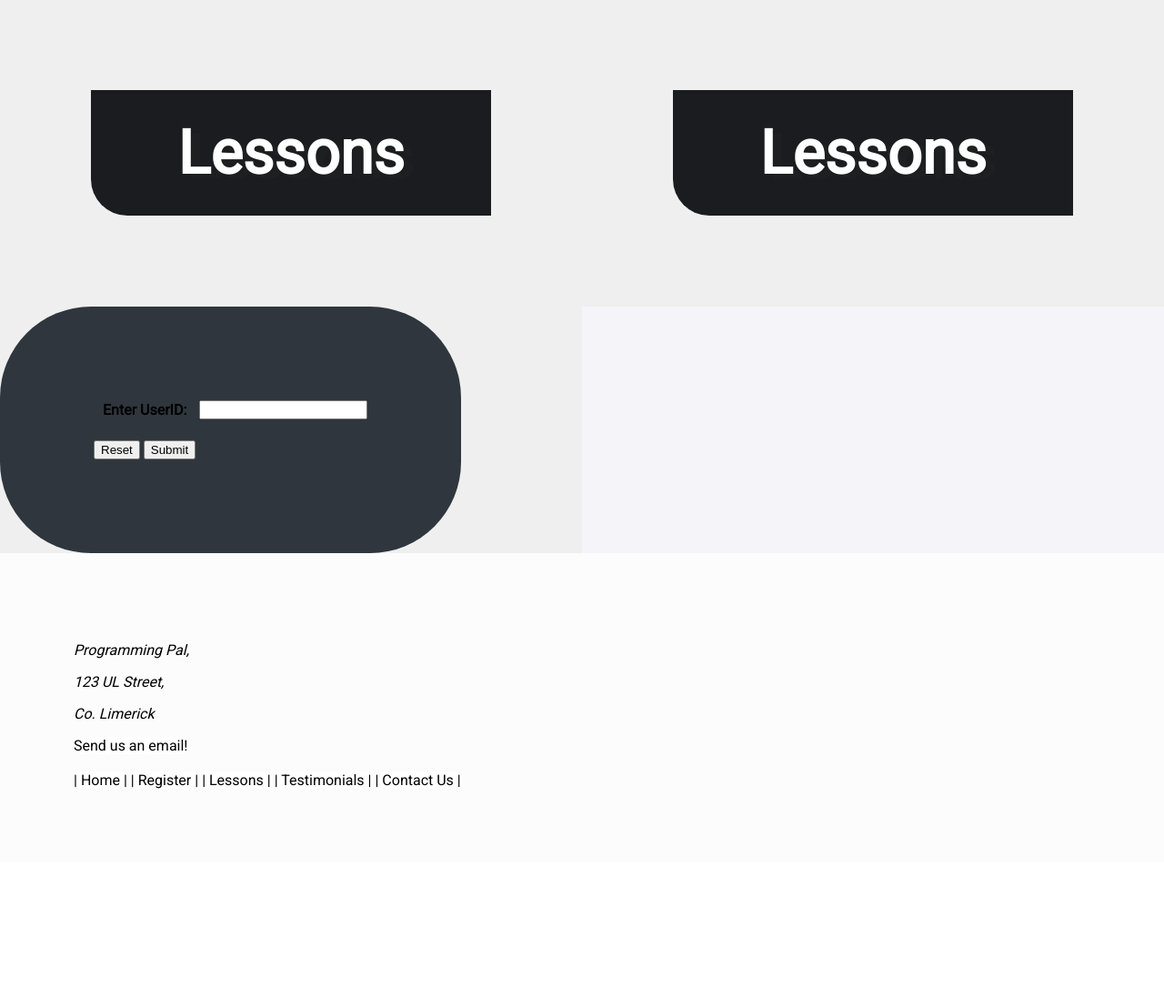
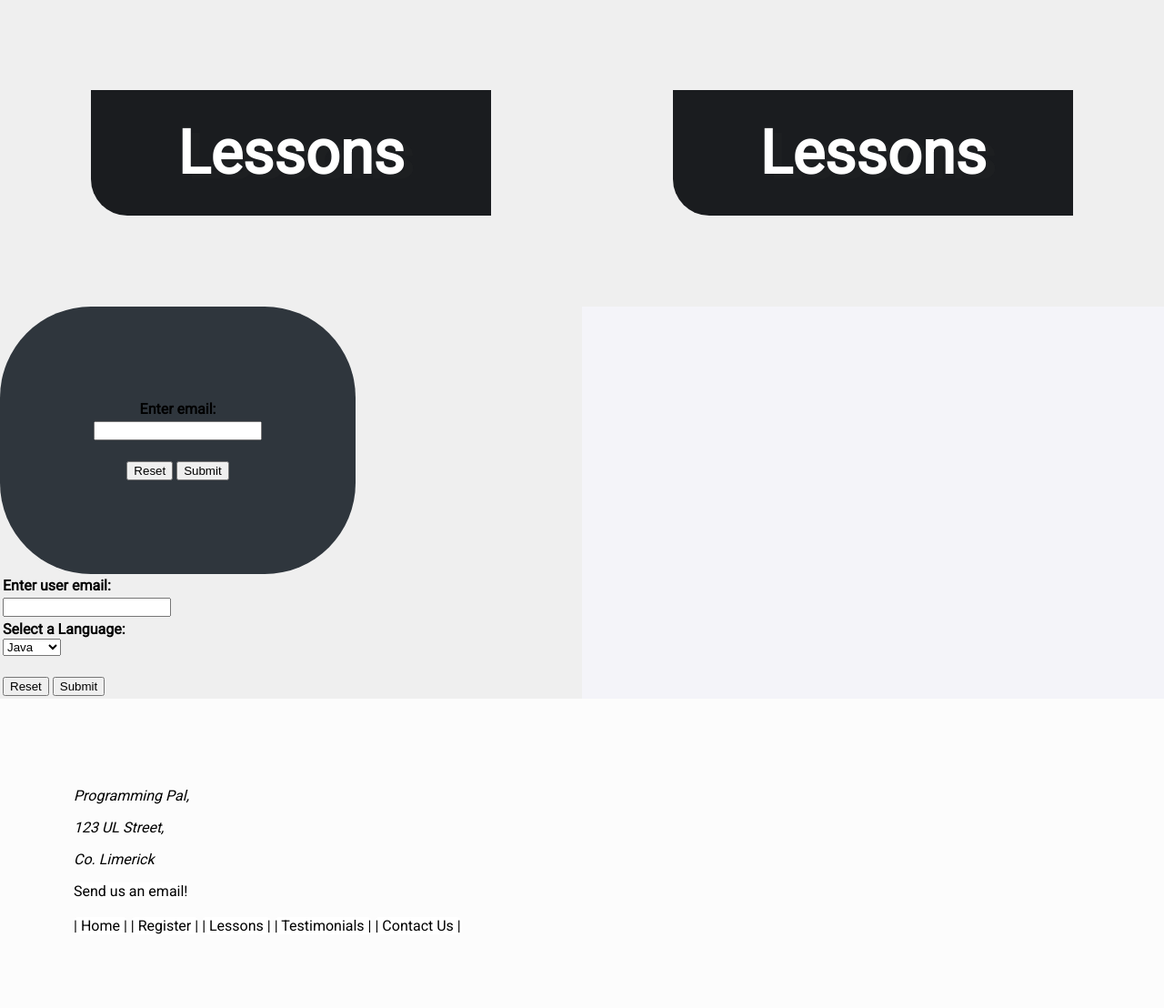
Before and after one commit to MikeVriesema/ProgrammingPal, a PHP site: page /lessons.php in a window 1280 px wide. Shown: the part 352-1460 px from the top of the page at 91% size. Before the commit the page ends 1219 px from the top, so only its background shows below. Run offline with PHP 8.4, Linux system fonts and the light colour scheme; data comes from the database, SQL or seed files in the repository.

Commit message:
PHP OVERHAUL
-Added refined lesson search form with database interaction and some guards
-Added start of lesson booking system with programmer selection based on chosen language (SQL Double Search Query)
-Began refining programmer booking system with a new functioning language selection drop down

TODO:
-Make language drop down multi selection radio buttons and handle processing
-Restructure database to renormalise with a possible tinyINT for language values in skills and manage price per lang
-Guards on all forms
-Redo older SQL with new (SQL Double Search Query)
-Fix if/else/do/while/break for PHP in lessons.php and add to form.php

```diff
--- a/lessons.php
+++ b/lessons.php
@@ -36,74 +36,79 @@
 
 
 	<!--
-		=======================================================================================================================
-		LESSON DATA RETRIEVAL BASED ON USER ID INPUT(BEING WORKED ON SLOWLY)
-		WILL HAVE MOST OF THE BIG DATABASE PULLING HERE(WAHEYYY)
-		THERE SHOULD BE AN EQUIVALENT FORM TO LET YOU PUT IN THE FOLLOWING DETAILS AS A USER:
-		languageID for now (will become language from drop down[recycle from programmer sign up])
-		a programmer ID (will find way of linking to the language ID through skills table)
-		userID for now (willconvert to user email(must be registered (will do checks dw)))
-		date idk tbh,it auto fills it if nothing is put in so up to you for now
-		that's all,I'll suss out price because it can't be user specified (new table perhaps waheyy)
-
-
-
+		======================================================================================================================
+		LESSON SEARCH BY USER FORM + PHP +SQL
+		TODO:a programmer ID (will find way of linking to the language ID through skills table)
+		TODO:user email(must be registered (will do checks dw)))
+		TODO:I'll suss out price because it can't be user specified (new table perhaps waheyy)
 	-->
-
+	<div id = "lessonFormSearch">
 		<?php
-
-	echo '<link rel="stylesheet" type="text/css" href="formStyle.css">';
-	if( isset( $_POST['search'] ) )
-	{
-	$emailEntry = $_POST['userID'];
+			if( isset( $_POST['search'] ) ){ //CHECKS TO SEE IF DATA IS ENTERED
+				do{
+					$userEmail = $_POST['userEmail']; //SETS EMAIL INTO VARIABLE
 					// Step 1: Connect to DBMS
-	$conn = mysqli_connect("localhost", "root", "","ProgrammingPal") or die("Unable to connect to DBMS.");
+					$conn = mysqli_connect("localhost", "root", "","ProgrammingPal") or die("Unable to connect to DBMS."); //ATTEMPTS DBMS CONNECTION OTHERWISE KILLS IT
 					// Step 2: Write and run SQL command
-	//$sql = "SELECT userID FROM users WHERE email = '$emailEntry' LIMIT 1";
-	//	$runUserID = $conn->query($sql);
-	$sql = "SELECT * FROM lessons WHERE userID = '$emailEntry'";
-			$result = $conn->query($sql);
-
+					$sqlMailFetch = "SELECT userID FROM users WHERE email = '$userEmail'"; //PULLS USER ID FROM USERS USING INPUT EMAIL AS SQL QUERY
+							$resultMail = $conn->query($sqlMailFetch); //RUNS QUERY AND STORES SQL RESULT IN RESULTMAIL
+						while($row = $resultMail->fetch_assoc()){ //RUNS WHILE LOOP TO ITERATE THROUGH SQL RESULT
+							$userIDEntry = $row["userID"]; //SETS USER ID AS VARIABLE
+						}
+					if($resultMail->num_rows > 0){ //IF THE RESULT OF USER ID IS GREATER THAN 0 IT RUNS THE NEXT SQL QUERY
+						$sqlLessonFetch = "SELECT lessonID,programmerID,languageID,time,date,price FROM lessons WHERE userID = '$userIDEntry'";
+							$resultLessons = $conn->query($sqlLessonFetch);
+					}else{
+						echo "<h4>No results found for email $userEmail.</h4>";
+						break;
+					}
 					// Step 3: Process resulting data
-		if($result->num_rows > 0)
-		{
-			echo '<div id = returnedFormDiv>';
-			echo '<table id="returnedForm">';
-			echo "<h1>Lesson Bookings:</h1>";
-			echo "<tr><th>LessonID</th><th>ProgrammerID</th><th>LanguageID</th><th>UserID</th><th>Date</th><th>Price</th></tr>";
-			while($row = $result->fetch_assoc())
+					if($resultLessons->num_rows > 0){
+						echo "<table>";
+						echo "Lesson Bookings: $userEmail";
+						echo "<tr><th>LessonID</th><th>Programmer</th><th>Language</th><th>UserEmail</th><th>Time</th><th>Date</th><th>Price</th></tr>";
+						while($row = $resultLessons->fetch_assoc())
 						{
 							$lessonID = $row["lessonID"];
 							$programmerID = $row["programmerID"];
 							$languageID = $row["languageID"];
-				$userID = $row["userID"];
+							$time = $row["time"];
 							$date = $row["date"];
 							$price = $row["price"];
 
-				echo "<tr><td>$lessonID</td><td>$programmerID</td><td>$languageID</td><td>$userID</td><td>$date</td><td>€$price</td></tr>";
+							$sql3 = "SELECT name FROM programmers WHERE programmerID = '$programmerID'";
+								$resultProgram = $conn->query($sql3);
+								while($row = $resultProgram->fetch_assoc()){
+									$programmerName = $row["name"];
+								}
+							$sql4 = "SELECT language FROM languages WHERE languageID = '$languageID'";
+								$resultLang = $conn->query($sql4);
+								while($row = $resultLang->fetch_assoc()){
+									$languageName = $row["language"];
+								}
+							echo "<tr><td>$lessonID</td><td>$programmerName</td><td>$languageName</td><td>$userEmail</td><td>$time</td><td>$date</td><td>€$price</td></tr>";
 						}
 						echo "</table>";
-
-
-		}
-		else
+					} else
 					{
 						echo "<h4>No results returned.</h4>";
+						break;
 					}
 					$conn->close();
-
-		echo '</div>';
-
+					break;
+				}while(0);
 			}else{
 		?>
 		<form action ="lessons.php" method="POST" id="userLessonForm">
 			<table id ='formUserID'>
 				<tr>
 					<td>
-						<b><label for="userID">Enter UserID:</label></b> <!-- USE 3 TO TEST -->
+						<b><label for="userEmail">Enter email:</label></b> <!-- USE 3 TO TEST -->
 					</td>
+				</tr>
+				<tr>
 					<td>
-						<input type="text" name="userID" id="userID" tabindex="1" />
+						<input type="text" name="userEmail" id="userEmail" tabindex="1" />
 					</td>
 				</tr>
 				<tr>
@@ -118,9 +123,126 @@
 		<?php
 			}
 		?>
+	</div>
 	<!--
 		===========================================================================================================================
+		LESSON BOOKING FORM + PHP +SQL(NEEDS WORK BIG WIP)
 		-->
+		<div id = "lessonFormBook">
+		<?php
+			if( isset( $_POST['language'] ) ){ //CHECKS TO SEE IF DATA IS ENTERED
+				$bookEmail = $_POST['userEmail'];
+				$bookLang = $_POST['language'];
+				//$bookDate = $_POST['date'];
+				//$bookTime = $_POST['time'];
+				// Step 1: Connect to DBMS
+				$conn = mysqli_connect("localhost", "root", "","ProgrammingPal") or die("Unable to connect to DBMS.");
+				// Step 2: Write and run SQL command
+				$sqlMailCheck = "SELECT email FROM users WHERE email = '$bookEmail'"; //REGISTERED EMAIL CHECK YEET
+						$resultEmail = $conn->query($sqlMailCheck);
+				if($resultEmail->num_rows > 0){
+					$sqlProgrammerFetch = "SELECT name FROM programmers WHERE programmerID IN(SELECT programmerID FROM skills WHERE languageID IN(SELECT languageID FROM languages where language = '$bookLang'));";
+							$resultProgrammerFetch = $conn->query($sqlProgrammerFetch);
+					// Step 4: Process resulting data
+					echo "Select a programmer for the lesson in the language:$bookLang";
+					echo "<select name=programmer>";
+					if($resultProgrammerFetch->num_rows > 0)
+					{
+						while($row = $resultProgrammerFetch->fetch_assoc())
+						{
+							echo "<option id='programmer' value='" . $row['name'] ."'>" . $row['name'] ."</option>";
+						}
+					}else{
+						echo "Jeff";
+					}
+				}else{
+					echo "No matching registered email found";
+				}
+					echo "</table>";
+				$conn->close();
+			}else{
+		?>
+		<form action ="lessons.php" method="POST" id="userLessonBook">
+			<table id ='bookForm'>
+				<tr>
+					<td>
+						<b><label for="userEmail">Enter user email:</label></b> <!-- USE 3 TO TEST MUST CHECK FOR VALID EMAIL-->
+					</td>
+				</tr>
+				<tr>
+					<td>
+						<input type="text" name="userEmail" id="userEmail" tabindex="1" />
+					</td>
+				</tr>
+				<tr>
+					<td> <!-- JQUERY EVENT LISTENER FOR BUTTON PRESS WILL SOMEHOW REVEAL PROGRAMMERS FOR SELECTED LANGUAGE,WILL FIGURE OUT -->
+						<b>Select a Language:</b>
+						<br/>
+							<?php
+							//DROP DOWN FROM DB IN PHP,NEEDS WORK
+							// Step 1: Connect to DBMS
+							$conn = mysqli_connect("localhost", "root", "", "ProgrammingPal") or die("Unable to connect to DBMS.");
+							// Step 2: Write and run SQL command
+							$sql2 = "SELECT language FROM languages";
+									$resultLangList = $conn->query($sql2);
+							// Step 4: Process resulting data
+
+							echo "<select name=language>";
+							if($resultLangList->num_rows > 0)
+							{
+								while($row = $resultLangList->fetch_assoc())
+								{
+									echo "<option id='language' value='" . $row['language'] ."'>" . $row['language'] ."</option>";
+								}
+							}
+							else
+							{
+								echo "<h2>No results returned.</h2>";
+							}
+							echo "</select>";
+							$conn->close();
+							?>
+					</td>
+				</tr>
+				<!--
+				<tr>
+					<td>
+						<b><label for="date">Enter date of lesson:</b><i>YYYY-MM-DD</i></label>--><!-- USE 3 TO TEST MUST CHECK FOR VALID EMAIL-->
+					<!--</td>
+				</tr>
+				<tr>
+					<td>
+						<input type="text" name="date" id="date" tabindex="2" />
+					</td>
+				</tr>
+				<tr>
+					<td>
+						<b><label for="time">Enter time of lesson:</b><i>HH:MM</i></label>
+					</td>
+				</tr>
+				<tr>
+					<td>
+						<input type="text" name="time" id="time" tabindex="3" />
+					</td>
+				</tr>
+				-->
+				<tr>
+					<td>
+						<br/>
+						<input type ="reset" id ="reset" tabindex ="4" />
+						<input type ="submit" name="book" colspan ="2" id ="search" tabindex ="5"/>
+					</td>
+				</tr>
+			</table>
+		</form>
+		<?php
+			}
+		?>
+	</div>
+	<!--
+		=========================================================================================================================================================================================
+		-->
+
 		</div>
 
 		<div id = "content2">
```
Also changed, not shown: form.php (+38 -69 lines). Lines whose indentation alone changed are shown as unchanged.
